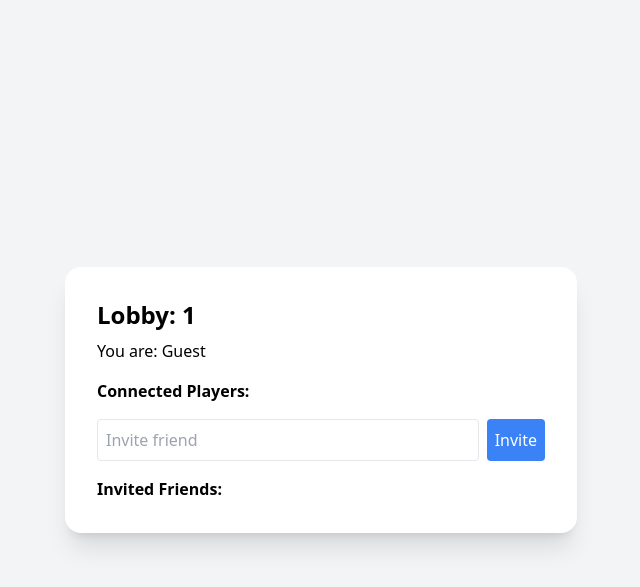
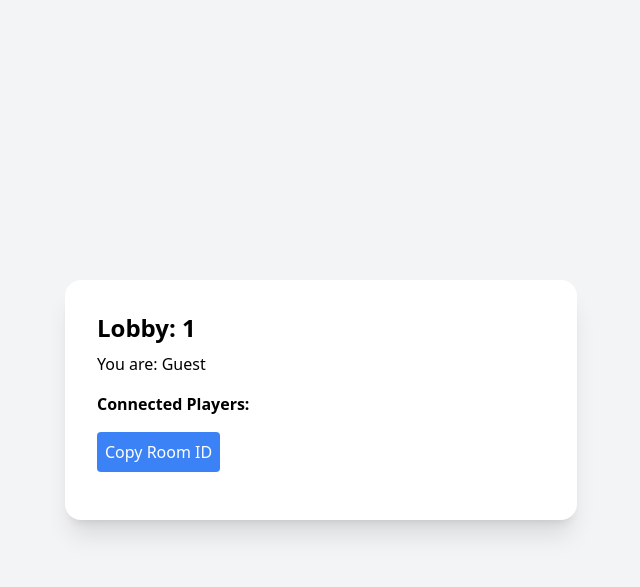
Before and after one commit to mahir817/Paint-it, a Flask app: page /lobby/1 in a window 1280 px wide. Shown: the top 587 px of the page, without its empty margins (319-959 px from the left). Run offline with Flask 3, Linux system fonts and the light colour scheme; some libraries are stand-ins or nearby versions.

Commit message:
fixed invite issues

```diff
--- a/Landing_Page/landingpage.py
+++ b/Landing_Page/landingpage.py
@@ -1,21 +1,35 @@
-from flask import Blueprint, render_template, request, redirect, url_for
+from flask import Blueprint, render_template, request, redirect, url_for, flash
+import random
 
 landing_bp = Blueprint('landing', __name__, template_folder='../templates')
+
+# Track active rooms
+active_rooms = set()
 
 @landing_bp.route('/', methods=['GET', 'POST'])
 def landing():
     if request.method == 'POST':
         action = request.form.get('action')
-        room_name = request.form.get('room_name', '').strip()
         player_name = request.form.get('player_name', '').strip()
+        room_id_input = request.form.get('room_id', '').strip()
 
-        if action in ['create', 'join'] and room_name and player_name:
-            return redirect(url_for('landing.lobby', room=room_name, player=player_name))
+        # Create room → generate unique 6-digit numeric ID
+        if action == 'create' and player_name:
+            new_room_id = str(random.randint(100000, 999999))  # 6-digit number
+            active_rooms.add(new_room_id)
+            return redirect(url_for('landing.lobby', room_id=new_room_id, player=player_name))
+
+        # Join existing room by numeric ID
+        elif action == 'join' and player_name and room_id_input:
+            if room_id_input in active_rooms:
+                return redirect(url_for('landing.lobby', room_id=room_id_input, player=player_name))
+            else:
+                flash(f"Room ID {room_id_input} does not exist.", "error")
+                return render_template('landing.html')
 
     return render_template('landing.html')
 
-
-@landing_bp.route('/lobby/<room>')
-def lobby(room):
+@landing_bp.route('/lobby/<room_id>')
+def lobby(room_id):
     player_name = request.args.get('player', 'Guest')
-    return render_template('lobby.html', room=room, player_name=player_name)
+    return render_template('lobby.html', room_id=room_id, player_name=player_name)
--- a/app.py
+++ b/app.py
@@ -8,54 +8,24 @@ app.secret_key = "supersecretkey"
 # Register blueprint
 app.register_blueprint(landing_bp)
 
-# Initialize Socket.IO
 socketio = SocketIO(app, cors_allowed_origins="*")
 
-# Dictionary to store players in rooms
+# Track connected players per room ID
 rooms_players = {}
-# Dictionary to store invited friends in rooms
-rooms_invites = {}
-
-# ----------------- Socket.IO Events -----------------
 
 @socketio.on('join_room')
 def handle_join(data):
-    room = data['room']
+    room_id = data['room_id']
     player_name = data['player_name']
 
-    if room not in rooms_players:
-        rooms_players[room] = []
+    if room_id not in rooms_players:
+        rooms_players[room_id] = []
 
-    if player_name not in rooms_players[room]:
-        rooms_players[room].append(player_name)
+    if player_name not in rooms_players[room_id]:
+        rooms_players[room_id].append(player_name)
 
-    join_room(room)
-
-    # Send updated player list
-    emit('update_players', {'players': rooms_players[room]}, room=room)
-
-    # Send current invites
-    invites = rooms_invites.get(room, [])
-    emit('update_invites', {'invites': invites}, room=room)
-
-
-@socketio.on('invite_friend')
-def handle_invite(data):
-    room = data['room']
-    friend_name = data['friend']
-
-    if room not in rooms_invites:
-        rooms_invites[room] = []
-
-    if friend_name not in rooms_invites[room]:
-        rooms_invites[room].append(friend_name)
-
-    # Generate invite link
-    invite_link = f"/lobby/{room}?player={friend_name}"
-
-    # Send updated invites to everyone in the room
-    emit('update_invites', {'invites': rooms_invites[room], 'link': invite_link}, room=room)
-
+    join_room(room_id)
+    emit('update_players', {'players': rooms_players[room_id]}, room=room_id)
 
 if __name__ == "__main__":
     socketio.run(app, debug=True)
--- a/templates/lobby.html
+++ b/templates/lobby.html
@@ -2,14 +2,14 @@
 <html lang="en">
 <head>
     <meta charset="UTF-8">
-    <title>Lobby - {{ room }}</title>
+    <title>Lobby - {{ room_id }}</title>
+    <script src="https://cdn.socket.io/4.7.2/socket.io.min.js"></script>
     <script src="https://cdn.tailwindcss.com"></script>
-    <script src="https://cdn.socket.io/4.7.2/socket.io.min.js"></script>
 </head>
 <body class="bg-gray-100 flex flex-col items-center justify-center min-h-screen">
 
 <div class="bg-white p-8 rounded-2xl shadow-xl w-full max-w-lg">
-        <h1 class="text-2xl font-bold mb-2">Lobby: {{ room }}</h1>
+    <h1 class="text-2xl font-bold mb-2">Lobby: {{ room_id }}</h1>
     <p class="mb-4 font-medium">You are: {{ player_name }}</p>
 
     <div id="players" class="mb-4">
@@ -17,18 +17,38 @@
         <ul id="player-list"></ul>
     </div>
 
-        <div class="mb-4 flex gap-2">
-            <input id="friend-name" type="text" placeholder="Invite friend"
-                   class="p-2 border rounded w-full">
-            <button id="invite-btn" class="p-2 bg-blue-500 text-white rounded">Invite</button>
-        </div>
-
-        <div id="invites">
-            <h2 class="font-semibold">Invited Friends:</h2>
-            <ul id="invite-list"></ul>
+    <div class="mb-4">
+        <button id="copy-room-id" class="p-2 bg-blue-500 text-white rounded">
+            Copy Room ID
+        </button>
     </div>
 </div>
 
-    <script src="{{ url_for('static', filename='js/lobby.js') }}"></script>
+<script>
+document.addEventListener("DOMContentLoaded", () => {
+    const socket = io();
+    const roomId = "{{ room_id }}";
+    const playerName = "{{ player_name }}";
+    const playerList = document.getElementById('player-list');
+
+    socket.emit('join_room', { room_id: roomId, player_name: playerName });
+
+    socket.on('update_players', data => {
+        playerList.innerHTML = '';
+        data.players.forEach(p => {
+            const li = document.createElement('li');
+            li.textContent = p;
+            playerList.appendChild(li);
+        });
+    });
+
+    // Copy room ID button
+    document.getElementById('copy-room-id').addEventListener('click', () => {
+        navigator.clipboard.writeText(roomId).then(() => {
+            alert("Room ID copied: " + roomId);
+        });
+    });
+});
+</script>
 </body>
 </html>
```
Also changed, not shown: templates/landing.html (+20 -6 lines). Lines whose indentation alone changed are shown as unchanged.
